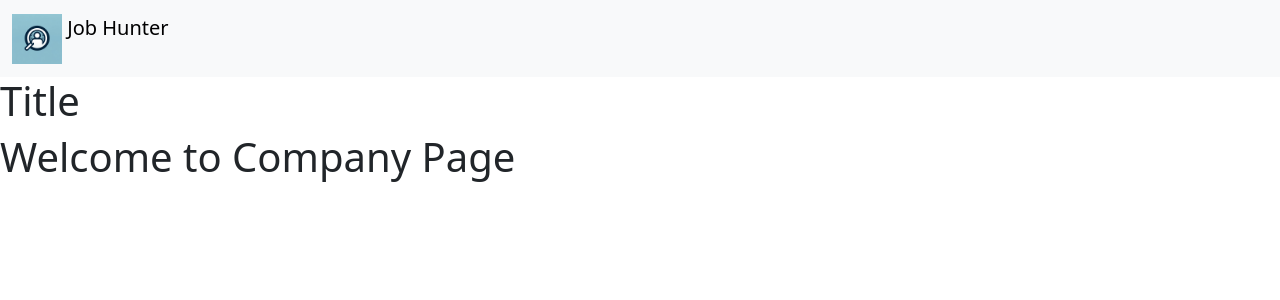
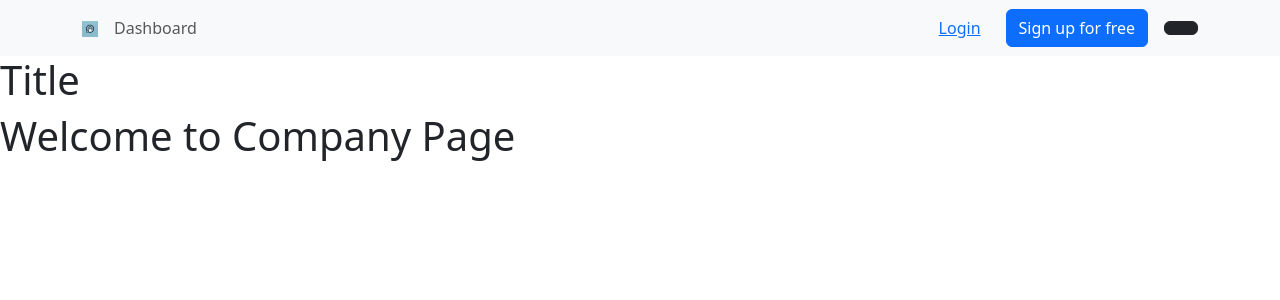
Before and after one commit to agustbirgir/Verklegt2, a Django app: page /Company/ in a window 1280 px wide. Shown: the top 300 px of the page. Run offline with Django 5.2, Linux system fonts and the light colour scheme; some libraries are stand-ins or nearby versions.

Commit message:
more base files and new navbar, still needs to be updated

```diff
--- a/Templates/Base/base.html
+++ b/Templates/Base/base.html
@@ -7,14 +7,65 @@
     <link href="https://cdn.jsdelivr.net/npm/bootstrap@5.3.3/dist/css/bootstrap.min.css" rel="stylesheet" integrity="sha384-QWTKZyjpPEjISv5WaRU9OFeRpok6YctnYmDr5pNlyT2bRjXh0JMhjY6hW+ALEwIH" crossorigin="anonymous">
 </head>
 <body>
-    <nav class="navbar bg-light">
-      <div class="container-fluid">
-        <a class="navbar-brand" href="#">
-          <img src="{% static 'Images/logo.png' %}" alt="Logo" width="50" height="50" class="d-inline-block align-text-top">
-          Job Hunter
+    <!-- Navbar -->
+    <nav class="navbar navbar-expand-lg navbar-light bg-body-tertiary">
+      <!-- Container wrapper -->
+      <div class="container">
+        <!-- Navbar brand -->
+        <a class="navbar-brand me-2" href="https://mdbgo.com/">
+          <img
+            src="{% static 'Images/logo.png' %}"
+            height="16"
+            alt="MDB Logo"
+            loading="lazy"
+            style="margin-top: -1px;"
+          />
         </a>
+
+        <!-- Toggle button -->
+        <button
+          data-mdb-collapse-init
+          class="navbar-toggler"
+          type="button"
+          data-mdb-target="#navbarButtonsExample"
+          aria-controls="navbarButtonsExample"
+          aria-expanded="false"
+          aria-label="Toggle navigation"
+        >
+          <i class="fas fa-bars"></i>
+        </button>
+
+        <!-- Collapsible wrapper -->
+        <div class="collapse navbar-collapse" id="navbarButtonsExample">
+          <!-- Left links -->
+          <ul class="navbar-nav me-auto mb-2 mb-lg-0">
+            <li class="nav-item">
+              <a class="nav-link" href="#">Dashboard</a>
+            </li>
+          </ul>
+          <!-- Left links -->
+
+          <div class="d-flex align-items-center">
+            <button data-mdb-ripple-init type="button" class="btn btn-link px-3 me-2">
+              Login
+            </button>
+            <button data-mdb-ripple-init type="button" class="btn btn-primary me-3">
+              Sign up for free
+            </button>
+            <a
+              data-mdb-ripple-init
+              class="btn btn-dark px-3"
+              href="https://github.com/mdbootstrap/mdb-ui-kit"
+              role="button"
+              ><i class="fab fa-github"></i
+            ></a>
+          </div>
+        </div>
+        <!-- Collapsible wrapper -->
       </div>
+      <!-- Container wrapper -->
     </nav>
+<!-- Navbar -->
     <h1>Title</h1>
     {% block content %}
     {% endblock %}
--- a/requirements.txt
+++ b/requirements.txt
@@ -4,7 +4,7 @@ django-appconf==1.0.5
 django-compressor==4.0
 django-libsass==0.9
 libsass==0.21.0
-psycopg2-binary==2.9.3
+psycopg2-binary==2.9.9
 rcssmin==1.1.0
 rjsmin==1.2.0
 six==1.16.0
```
Also changed, not shown: Templates/Base/login.html (added, +10 -0 lines), Templates/Company/sign_in.html (added, +10 -0 lines), Templates/JobHunter/sign_in.html (added, +10 -0 lines).
